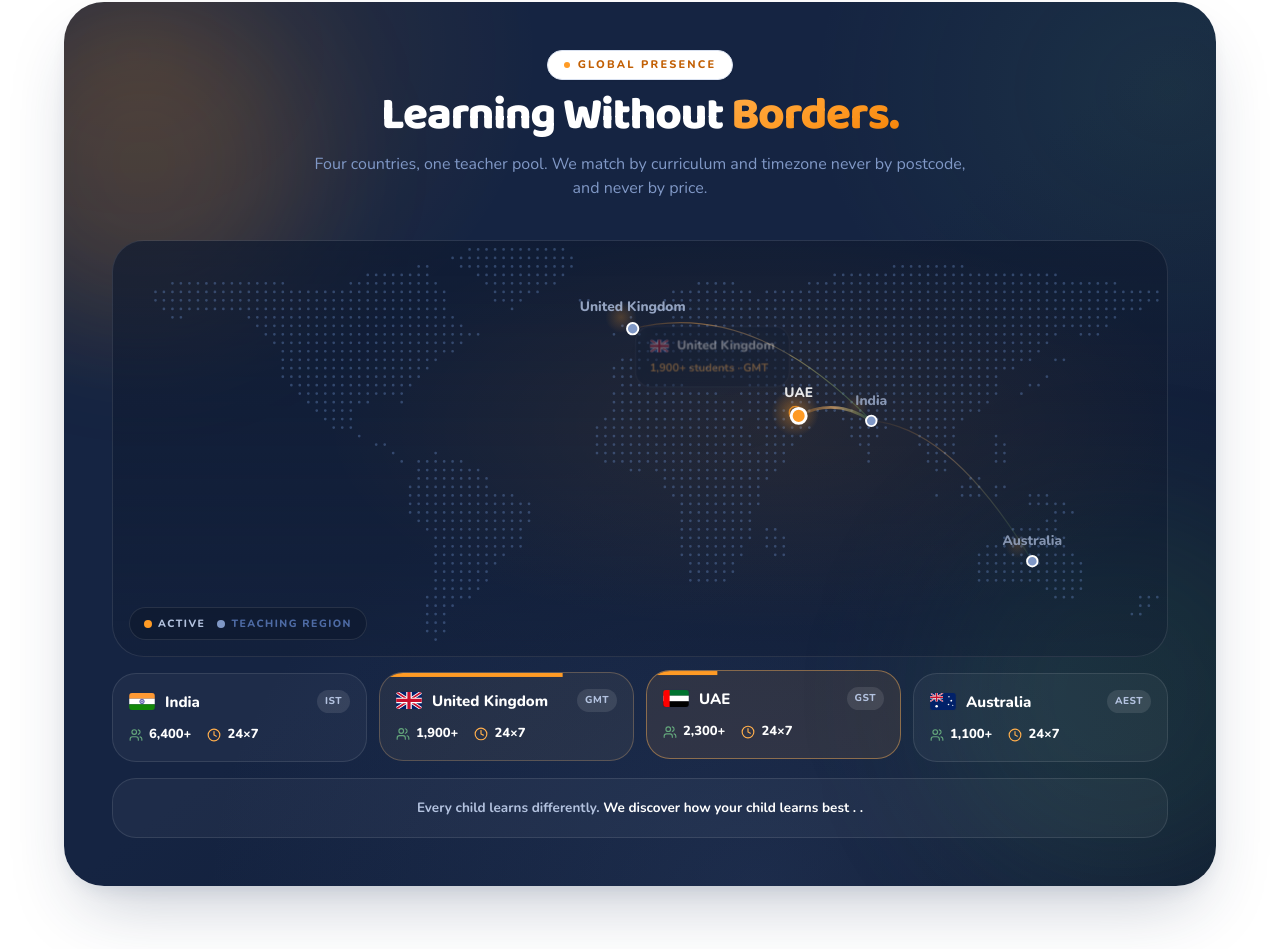
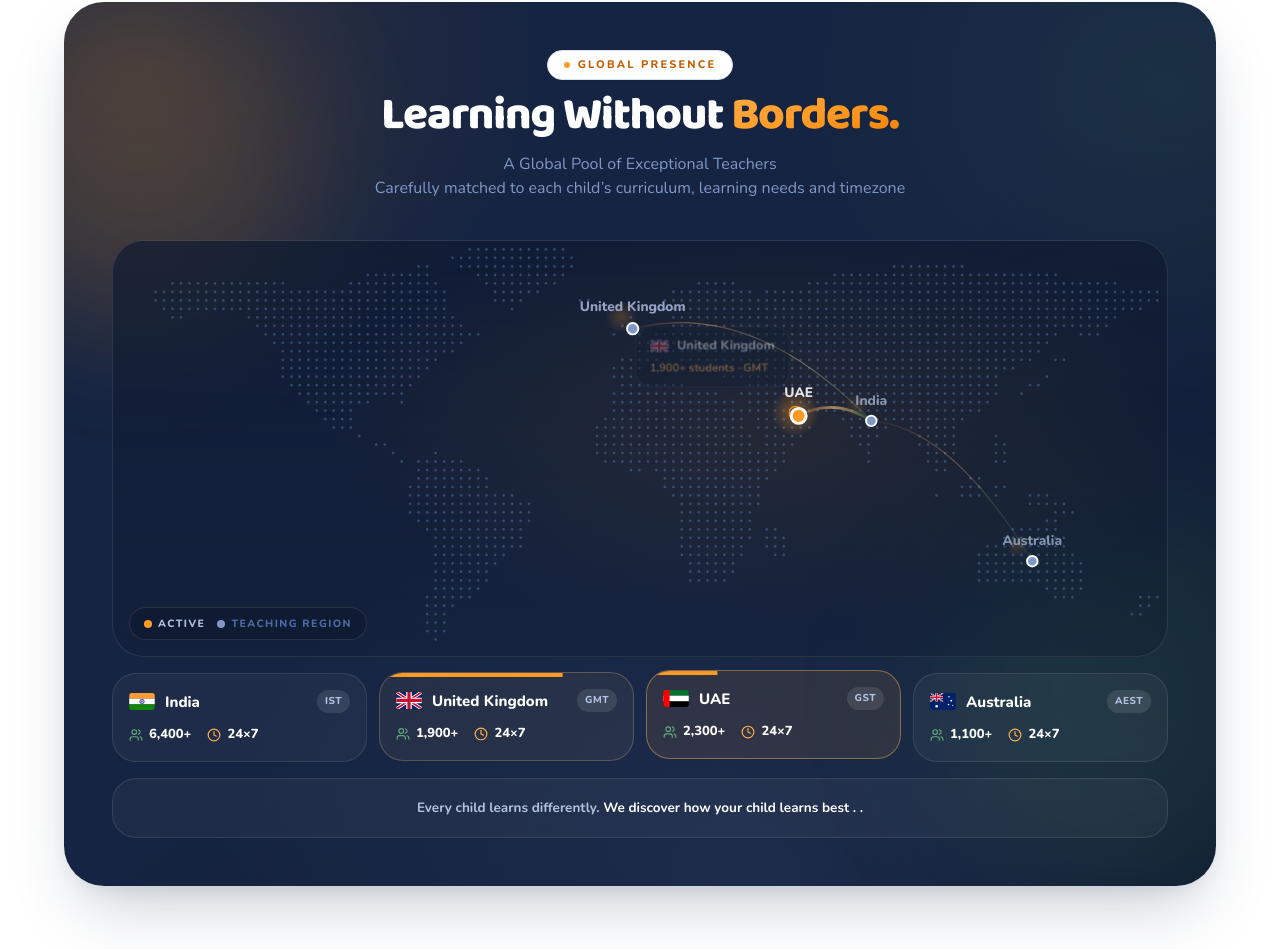
Before and after one commit to Lakshayg001/OnlyTeacher, a React (Vite) app: page / in a window 1280 px wide. Shown: the part 864-1813 px from the top of the page. Built offline with nearby package versions, Linux system fonts and the light colour scheme.

Commit message:
Update Global Presence sub text

```diff
--- a/src/components/home/GlobalPresence.tsx
+++ b/src/components/home/GlobalPresence.tsx
@@ -56,8 +56,8 @@ export function GlobalPresence() {
        }
        sub={
         <span className="text-navy-300">
-         Four countries, one teacher pool. We match by curriculum and timezone never by
-         postcode, and never by price.
+         A Global Pool of Exceptional Teachers<br />
+         Carefully matched to each child’s curriculum, learning needs and timezone
         </span>
        }
       />
```
